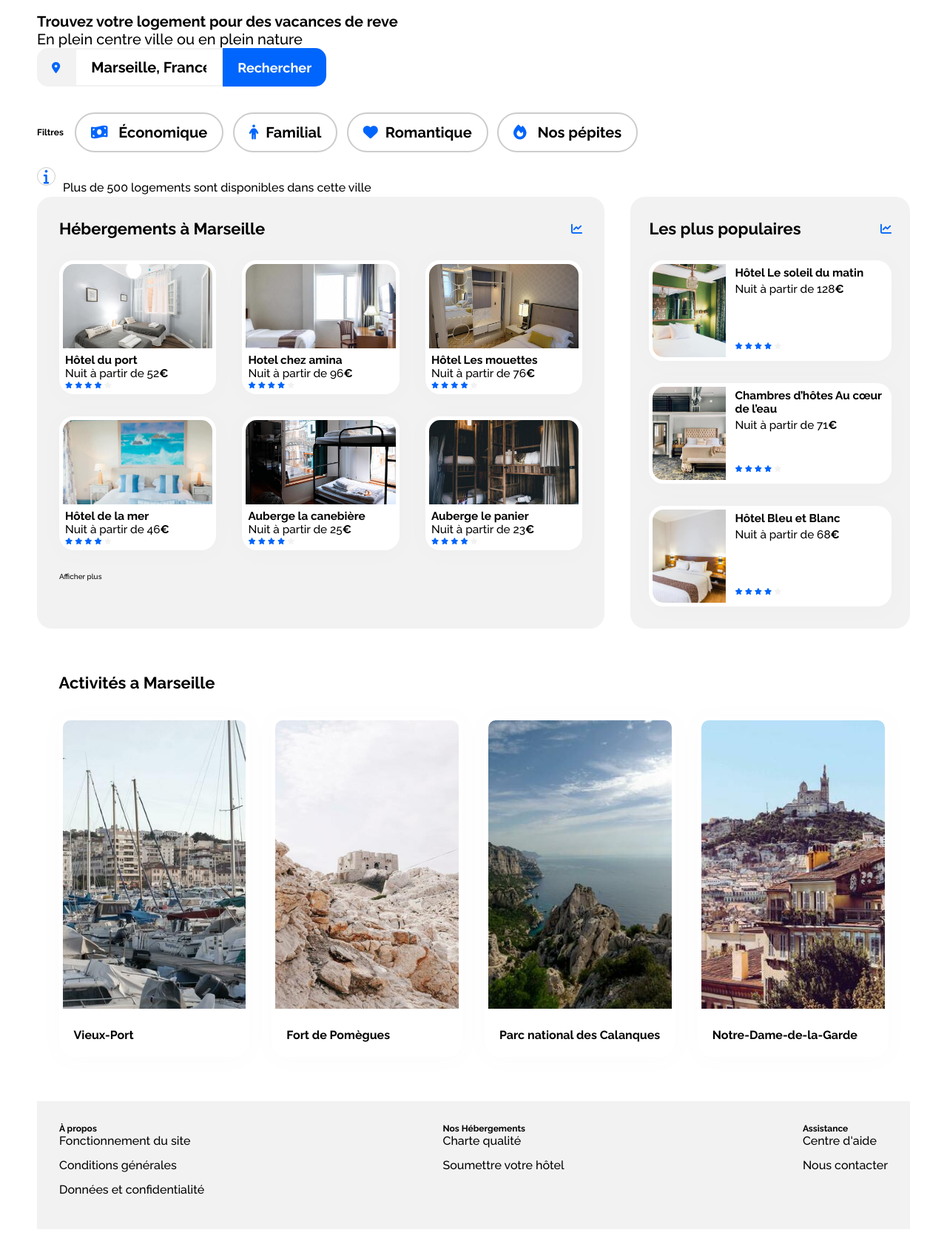
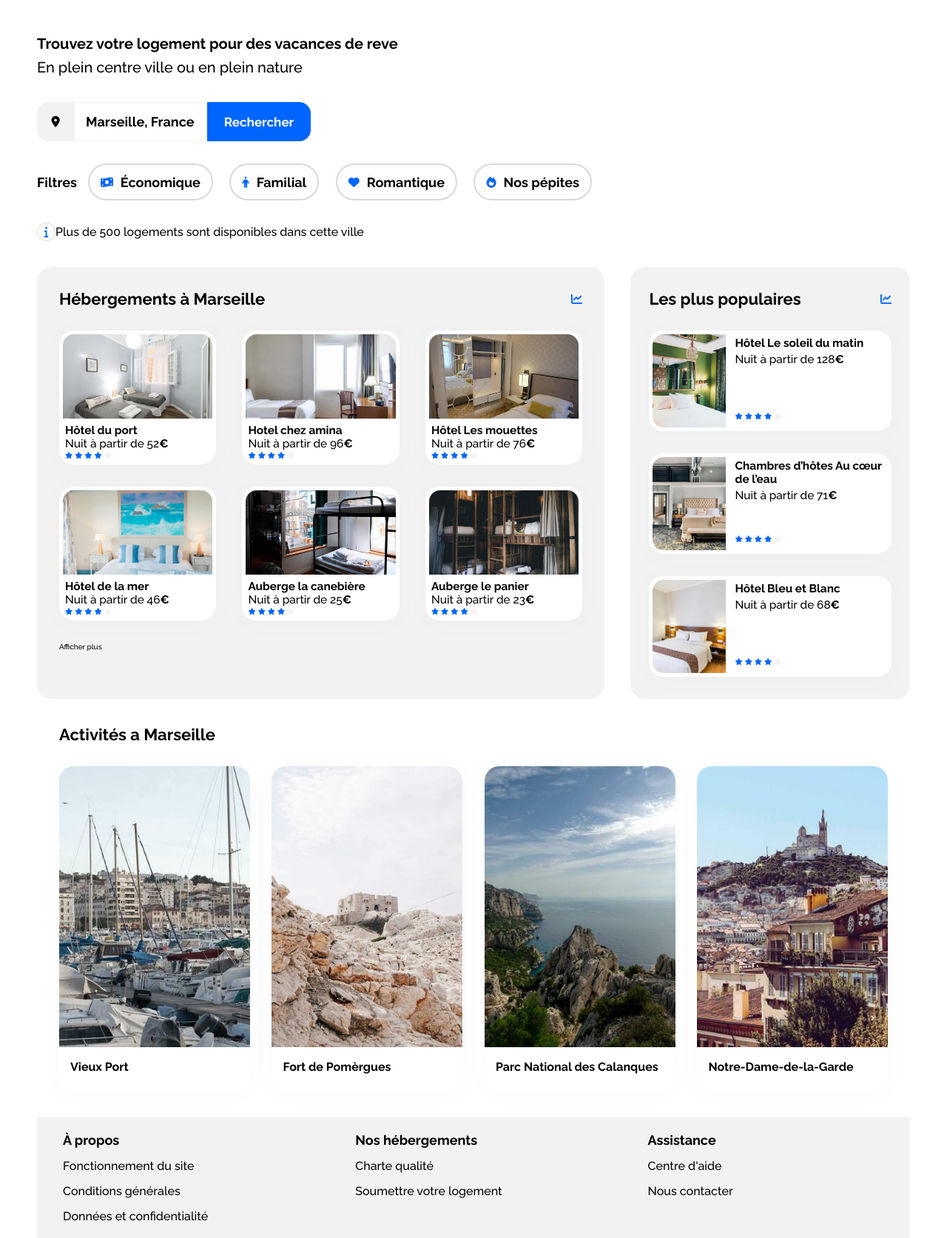
Before and after one commit to yasminedevv/Projet_02_booki, a plain HTML site: page index.html in a window 1280 px wide. Shown: the part 63-1737 px from the top of the page at 74% size. Drawn offline with Linux system fonts and the light colour scheme.

Commit message:
finalisation partie responsive mobile

```diff
--- a/css/style.css
+++ b/css/style.css
@@ -42,11 +42,6 @@ a {
     text-decoration: none;
 }
 
-.section-title {
-    margin: 0;
-    font-size: 22px;
-}
-
 .card {
     background-color: white;
     border-radius: 2rem;
@@ -56,7 +51,6 @@ a {
 
 .card:hover {
     transform: scale(1.05);
-    box-shadow: 0 0 20px rgba(0, 0, 0, 0.274);
 }
 
 .card img {
@@ -100,7 +94,7 @@ li {
     font-size: 1.6rem;
 }
 
-.icon-info p {
+.info-bar p {
     font-size: 1.6rem;
 }
 
@@ -214,55 +208,92 @@ h1,p{
 }
 
 /***bare de recherche ***/
-.search {
-    margin: 30px 0;
-}
-.search p {
-    margin: 10px 0 40px 0;
-}
-.search-form {
+.search-bar {
     display: flex;
-    height: 52px;
-}
-.icon-location {
-    display: flex;
-    background-color:#F2F2F2;
-    align-items: center;
-    padding: 20px;
-    border-radius: 15px 0 0 15px;
-    justify-content: center;
 }
 
-input{
+.search-icon {
+    display: inline-block;
+    display: none;
+}
+
+
+.info-bar {
+    display: flex;
+    align-items: center;
+    padding-bottom: 3.5rem
+}
+
+.icon-info-bar {
+    display: flex;
+    align-items: center;
+    border: 1px solid #D9D9D9;
+    width: 2.5rem;
+    height: 2.5rem;
+    justify-content: center;
+    border-radius: 50%;
+}
+
+.fa-info-circle {
+    border-color: #D9D9D9;
+    color: #0065FC;
+}
+
+.icon-box {
+    width: 5rem;
+    background-color: #F2F2F2;
+    border-radius: 1.5rem 0 0 1.5rem;
+    display: flex;
+    justify-content: center;
+    align-items: center;
+}
+
+.fa-location-dot {
+    color: initial;
+}
+
+.search-city {
+    width: fit-content;
+}
+
+.search-city input {
+    width: 18rem;
+    border: 1px solid #f2f2f2;
+    font-weight: 700;
+    font-size: 1.8em;
+    padding: 1.5rem;
     outline: none;
-    border: 2px solid #F2F2F2;
-    font-size: 20px;
-    font-weight: bold;
-    text-align: start;
-    padding: 0 20px;
-    width: 200px;
 }
-::placeholder{
+
+.search-city input::placeholder {
     color: black;
+
 }
-#search-text, #search-icon {
-    background: #0065FC;
-    border: none;
-    color: white;
-    font-size: 18px;
-    font-weight: bold;
-    padding: 0 20px;
-    border-radius: 0 15px 15px 0;
-    cursor: pointer;}
-    #search-icon {
-        display: none;
-    }
-    #search-icon i {
-        color: white;
-    }
-    #search-icon {
-        display: none;
-    }
+
+.search-icon {
+    background: #0065fc;
+    border: 1px solid #0065fc;
+    border-radius: 0 1.5rem 1.5rem 0;
+    color: #fff;
+    cursor: pointer;
+    display: none;
+}
+
+.fa-magnifying-glass {
+    color: #ffffff;
+}
+
+.search {
+    width: 14rem;
+    background: #0065fc;
+    border: 1px solid #0065fc;
+    border-radius: 0 1.5rem 1.5rem 0;
+    color: #ffffff;
+    cursor: pointer;
+    font-size: 1.7em;
+    font-weight: 700;
+}
+
     .filter-search {
         margin: 30px 0;
         display: flex;
@@ -310,6 +341,64 @@ input{
         min-width: 25px;
         min-height: 25px;
 
+    }
+
+    .info-bar {
+        display: flex;
+        align-items: center;
+        padding-bottom: 3.5rem
+    }
+
+    .icon-info-bar {
+        display: flex;
+        align-items: center;
+        border: 1px solid #D9D9D9;
+        width: 2.5rem;
+        height: 2.5rem;
+        justify-content: center;
+        border-radius: 50%;
+    }
+
+
+    .main-filter {
+        max-width: 75rem;
+        margin: 3rem 0;
+    }
+
+    .filter-bar {
+        display: flex;
+        align-items: center;
+        gap: 1.5rem;
+    }
+
+    .filter-container {
+        display: flex;
+        justify-content: space-between;
+        width: 100%;
+    }
+
+    .filter {
+        display: flex;
+        height: 5rem;
+        align-items: center;
+        border: 2px solid #d9d9d9;
+        border-radius: 4rem;
+        padding: 0 1.5rem;
+        cursor: pointer;
+    }
+
+    .filter:hover {
+        background-color: #deebff;
+        transition: var(--transi200);
+    }
+
+    .filter i {
+        margin-right: 1rem;
+    }
+
+    .filter p {
+        font-size: 1.8rem;
+        font-weight: 700;
     }
 
 
@@ -441,59 +530,100 @@ input{
 .popular-container .card-rating {
     margin-bottom: 0.5rem;
 }
-/**activité**/
 
-#activities {
-    width: 95%;
-    margin: 60px auto;
+/****** Activities ***********/
+
+.activities {
+    margin: 3.5rem 3rem;
 }
+
 .activities-cards {
-    display: grid;
-    grid-template-columns: repeat(4, 1fr);
-    gap: 30px;
-    margin-top: 33px;
+    display: flex;
+    justify-content: space-between;
+    padding-top: 3rem;
 }
+
+.activities-title {
+    display: flex;
+    justify-content: space-between;
+    align-items: center;
+}
+
+.activities-cards .card {
+    width: 23%;
+    height: 44rem;
+}
+
 .activities-cards img {
     width: 100%;
-    height: 400px;
-    border-radius: 15px 15px 0 0;
-}
-.activities-cards .card {
-    display: flex;
-    flex-direction: column;
-    padding: 0;
-}
-.activities-card-txt {
-    display: flex;
-    flex-direction: column;
-    height: 60px;
-    justify-content: center;
-}
-#activities .card-title {
-    margin: 0 20px;
-}
-/*footer**/
-footer {
-    background: #F2F2F2;
-    padding: 30px;
-}
-.footer-container {
-display: flex;
-justify-content: space-between;
-align-items: flex-start;
-
-}
-footer h4 {
-font-size: 1.2rem;
+    height: 38rem;
+    border-top-left-radius: 2rem;
+    border-top-right-radius: 2rem;
+    border: none;
 }
 
-footer ul li {
-margin-bottom: 14px;
-list-style: none;
-align-items: normal;
+.activities-cards .card-content {
+    padding-left: 1.5rem;
+    padding-top: 1.5rem;
+}
+
+.activities-cards .card-subtitle {
+    margin: 0;
+}
+
+.activities-cards .card-rating {
+    margin-bottom: 5px;
 }
 
 
-footer li:hover {
-color: #0065FC;
+/*footer*/
+
+
+.footer ul {
+    list-style: none;
+    padding: 0;
 }
+
+.footer-nav {
+    display: flex;
+    justify-content: space-between;
+    background-color: #F2F2F2;
+}
+
+.footer-container {
+    width: 33%;
+    padding: 2rem;
+}
+
+.footer h3 {
+    font-size: 1.8rem;
+    padding-left: 1.5rem;
+}
+
+.footer-container ul li {
+    padding: 1.5rem 1.5rem 0;
+}
+footer li :hover{
+    color: #0065FC;
+}
+
+
+/*Main title, Hebergement title, activités title*/
+
+.hebergements-title,
+.activities-title,
+.h1 {
+    display: flex;
+    justify-content: space-between;
+    align-items: center;
+}
+
+
+/* Media queries */
+
+@media (min-width: 1025px) and (max-width: 1440px) {
+
+    body {
+        max-width: 1440px;
+    }
+}
--- a/index.html
+++ b/index.html
@@ -38,38 +38,59 @@
         </header>
 
         <section>
-            <div class="h1-paragraphe">
+            <div class="headline">
                 <h1>Trouvez votre logement pour des vacances de reve</h1>
                 <p>En plein centre ville ou en plein nature </p>
             </div>
         </section>
     <!--!formulaire de recherche-->
-        <form class="search-form" method="get" action="#">
-            <div class="icon-location">
+    <div class="search-form">
+        <form class="search-bar" method="get" action="#">
+            <div class="icon-box">
                 <label><i class="fa-solid fa-location-dot"></i></label>
             </div>
-            <input type="text" placeholder="Marseille, France">
-            <button type="submit" id="search-text">Rechercher</button>
-
+            <div class="search-city">
+                <input type="text" placeholder="Marseille, France"
+                title="tapez la recherche">
+            </div>
+            <button class="search-icon" type="button" aria-label="recherche">
+                <i class="fa-solid fa-magnifying-glass"></i>
+            </button>
+            <button class="search" type="submit" id="search-text">Rechercher</button>
+    </div>
         </form>
-        <div class="filter-search">
+        <div class="main-filter">
+            <div class="filter-bar">
                 <h2 class="h2-filter">Filtres</h2>
-            <div class="filter-button">
-                <button><i class="fa-solid fa-money-bill-wave"></i> Économique</button>
-                <button><i class="fa-solid fa-person"></i>Familial</button>
-                <button><i class="fa-solid fa-heart"></i>Romantique</button>
-                <button><i class="fa-solid fa-fire"></i> Nos pépites</button>
+                <div class="filter-container">
+                    <div class="filter">
+                        <i class="fa-solid fa-money-bill-wave"></i>
+                        <p title="Économique">Économique</p>
                     </div>
-
+                    <div class="filter">
+                        <i class="fa-solid fa-person"></i>
+                        <p title="Familial">Familial</p>
                     </div>
-        <div class="icon-info">
+                    <div class="filter">
+                        <i class="fa-solid fa-heart"></i>
+                        <p title="Romantique">Romantique</p>
+                    </div>
+                    <div class="filter">
+                        <i class="fa-solid fa-fire"></i>
+                        <p title="Nos Pepites">Nos p&#233;pites</p>
+                    </div>
+                </div>
+            </div>
+        </div>
+        <div class="info-bar">
+            <div class="icon-info-bar">
                 <i class="fa-solid fa-info"></i>
-            <p>Plus de 500 logements sont disponibles dans cette
-                ville</p>
+            </div>
+            <p class="info-text">Plus de 500 logements sont disponibles dans cette ville</p>
         </div>
         <main>
             <div class="hebergements-and-populaires">
-                <section class="hebergements">
+                <section id="hebergements" class="hebergements">
                     <div class="hebergements-title">
                         <h2 class="section-title">Hébergements à Marseille</h2>
                         <i class="fa-solid fa-chart-line" aria-hidden="true"></i>
@@ -281,76 +302,72 @@
                     </div>
                 </section>
             </div>
-        </main>
-        <div>
-            <!--activités a Marseille-->
             <section id="activities" class="activities">
                 <div class="activities-title">
                     <h2 class="section-title">Activit&#233;s a Marseille</h2>
                 </div>
                 <div class="activities-cards">
-                    <a href="#">
-                        <article class="card">
-                            <img src="./images/activites/reno-laithienne.jpg" alt=" Vieux-Port à Marseille">
-                            <div class="activities-card-txt">
-                                <h3 class="card-title">Vieux-Port</h3>
+                    <a href="#" class="card">
+                        <article>
+                            <img src="./images/activites/reno-laithienne.jpg" alt="image d'un port">
+                            <div class="card-content">
+                                <h3 class="card-title">Vieux Port</h3>
                             </div>
                         </article>
                     </a>
-                    <a href="#">
-                        <article class="card">
-                            <img src="./images/activites/paul-hermann.jpg" alt="Image du Fort de Pomègues à Marseille">
-                            <div class="activities-card-txt">
-                                <h3 class="card-title">Fort de Pomègues</h3>
+                    <a href="#" class="card">
+                        <article>
+                            <img src="./images/activites/paul-hermann.jpg" alt="image d'une forteresse">
+                            <div class="card-content">
+                                <h3 class="card-title">Fort de Pom&#232;rgues</h3>
                             </div>
                         </article>
                     </a>
-                    <a href="#">
-                        <article class="card">
-                            <img src="./images/activites/kilyan-sockalingum.jpg"
-                                alt="Image du Parc national des Calanques">
-                            <div class="activities-card-txt">
-                                <h3 class="card-title">Parc national des Calanques</h3>
+                    <a href="#" class="card">
+                        <article>
+                            <img src="./images/activites/kilyan-sockalingum.jpg" alt="image d'une crique d'eau">
+                            <div class="card-content">
+                                <h3 class="card-title">Parc National des Calanques</h3>
                             </div>
                         </article>
                     </a>
-                    <a href="#">
-                        <article class="card">
-                            <img src="./images/activites/florian-wehde.jpg" alt="Image de Notre-Dame-de-la-Garde">
-                            <div class="activities-card-txt">
+                    <a href="#" class="card">
+                        <article>
+                            <img src="./images/activites/florian-wehde.jpg" alt="image de la basilique à Marseille">
+                            <div class="card-content">
                                 <h3 class="card-title">Notre-Dame-de-la-Garde</h3>
                             </div>
                         </article>
                     </a>
                 </div>
             </section>
-
-            </section>
-        </div>
-
+        </main>
         <footer>
+            <div class="footer">
+                <div class="footer-nav">
                     <div class="footer-container">
-                <div class="a-propos">
-                    <h4>À propos</h4>
+                        <h3 title="Section a propos">&Agrave; propos</h3>
                         <ul>
-                        <li><a href="#">Fonctionnement du site</a></li>
-                        <li><a href="#">Conditions générales</a></li>
-                        <li><a href="#">Données et confidentialité</a></li>
+                            <li><a href="#" title="Fonctionnement du site">Fonctionnement du site</a></li>
+                            <li><a href="#" title="Conditions génrales">Conditions g&#233;n&#233;rales</a></li>
+                            <li><a href="#" title="Donneés et confidentialité">Donn&#233;es et confidentialit&#233;</a>
+                            </li>
                         </ul>
                     </div>
-                <div class="footer-hebergement">
-                    <h4>Nos Hébergements</h4>
+                    <div class="footer-container">
+                        <h3 title="Section hebergement">Nos h&#233;bergements</h3>
                         <ul>
-                        <li><a href="#">Charte qualité</a></li>
-                        <li><a href="#">Soumettre votre hôtel</a></li>
+                            <li><a href="#" title="Charte qualité">Charte qualit&#233;</a></li>
+                            <li><a href="#" title="Soumettre votre logement">Soumettre votre logement</a></li>
                         </ul>
                     </div>
-                <div class="contact">
-                    <h4>Assistance</h4>
+                    <div class="footer-container">
+                        <h3 title="Section assistance">Assistance</h3>
                         <ul>
-                        <li><a href="#">Centre d'aide</a></li>
-                        <li><a href="#">Nous contacter</a></li>
+                            <li><a href="#" title="Centre d'aide">Centre d'aide</a></li>
+                            <li><a href="#" title="Nous contacter">Nous contacter</a></li>
                         </ul>
+                    </div>
                 </div>
             </div>
         </footer>
```
Also changed, not shown: css/mobile.css (+7 -6 lines), css/tablette.css (+6 -4 lines). Lines whose indentation alone changed are shown as unchanged.
